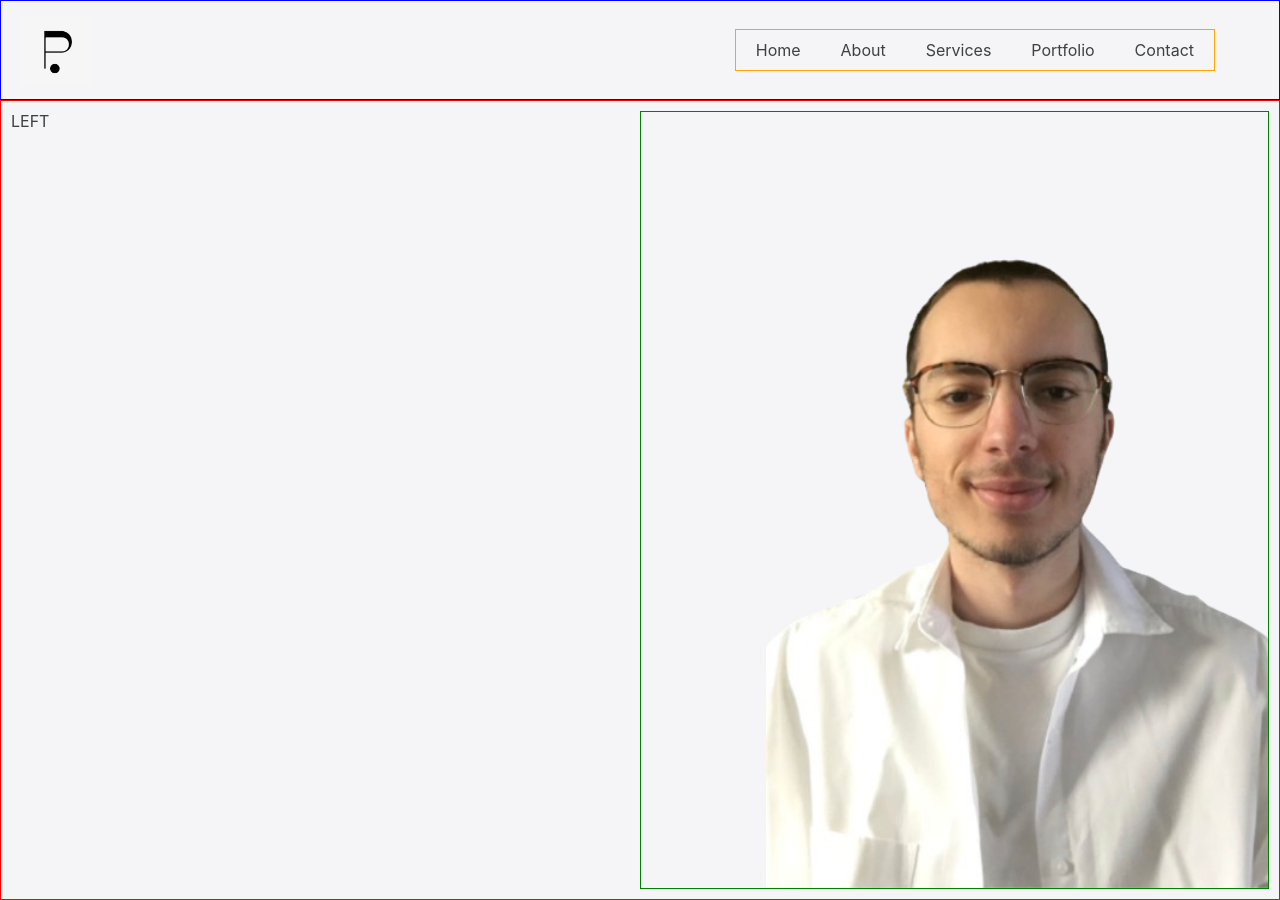
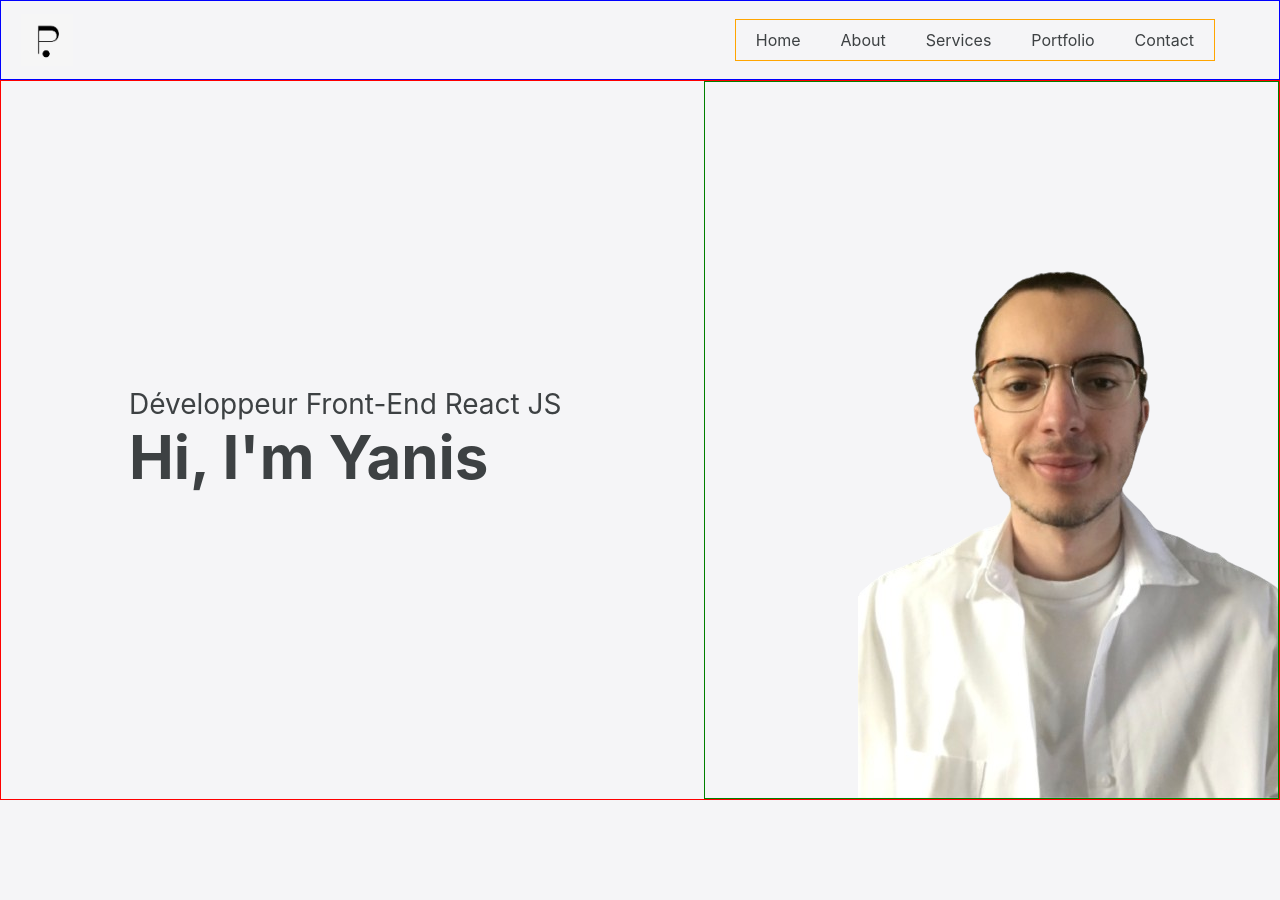
Before and after one commit to YanisMorzak/portfolio, a React (Create React App) app: page / in a window 1280 px wide. After the commit the page ends 800 px from the top, so only its background shows below. Built offline with nearby package versions, Linux system fonts and the light colour scheme.

Commit message:
🚧  F01-Header: Add text content to Header and style

```diff
--- a/src/components/Header.jsx
+++ b/src/components/Header.jsx
@@ -4,7 +4,12 @@ import styled from "styled-components";
 export default function Header() {
   return (
     <HeaderStyled>
-      <div className="left">LEFT</div>
+      <div className="left">
+        <p>Développeur Front-End React JS</p>
+        <h1 className="title">
+          Hi, I'm <span className="name">Yanis</span>
+        </h1>
+      </div>
       <div className="right">
         <img src="/image/profil.png" alt="" className="img-profile" />
       </div>
@@ -13,19 +18,27 @@ export default function Header() {
 }
 
 const HeaderStyled = styled.div`
-  height: 100vh;
-  padding: 10px;
+  height: 90vh;
   border: 1px solid red;
+  padding-left: 10%;
   display: grid;
   grid-template-columns: 50% 1fr;
+
+  .left {
+    font-size: 28px;
+    display: flex;
+    flex-direction: column;
+    justify-content: center;
+    align-items: baseline;
+    .title {
+      font-size: 60px;
+    }
+  }
 
   .right {
     border: 1px solid green;
     display: flex;
     justify-content: right;
     align-items: end;
-    .img-profile {
-      width: 80%;
-    }
   }
 `;
--- a/src/components/NavBar.jsx
+++ b/src/components/NavBar.jsx
@@ -17,7 +17,7 @@ export default function NavBar() {
 }
 
 const NavBarStyled = styled.div`
-  height: 100px;
+  height: 10vh;
   padding: 10px 5% 10px 20px;
   display: flex;
   justify-content: space-between;
```
